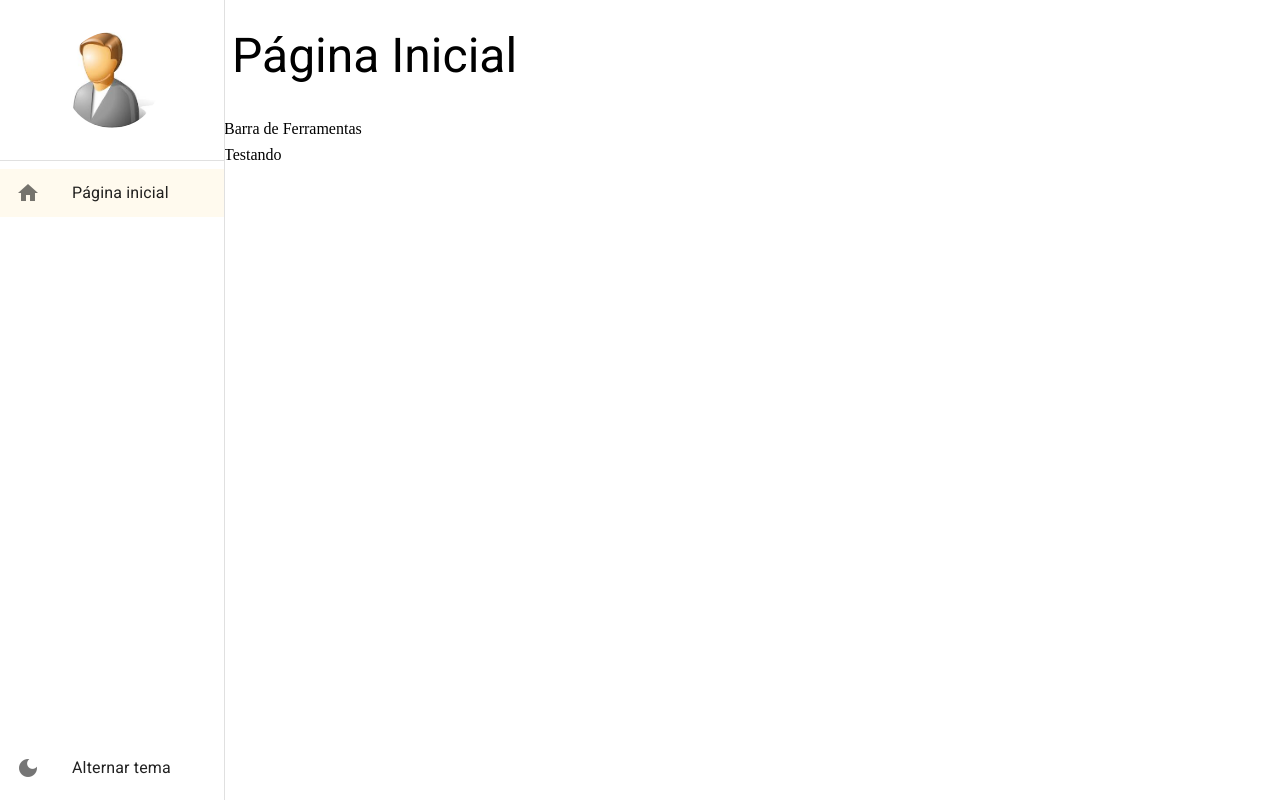
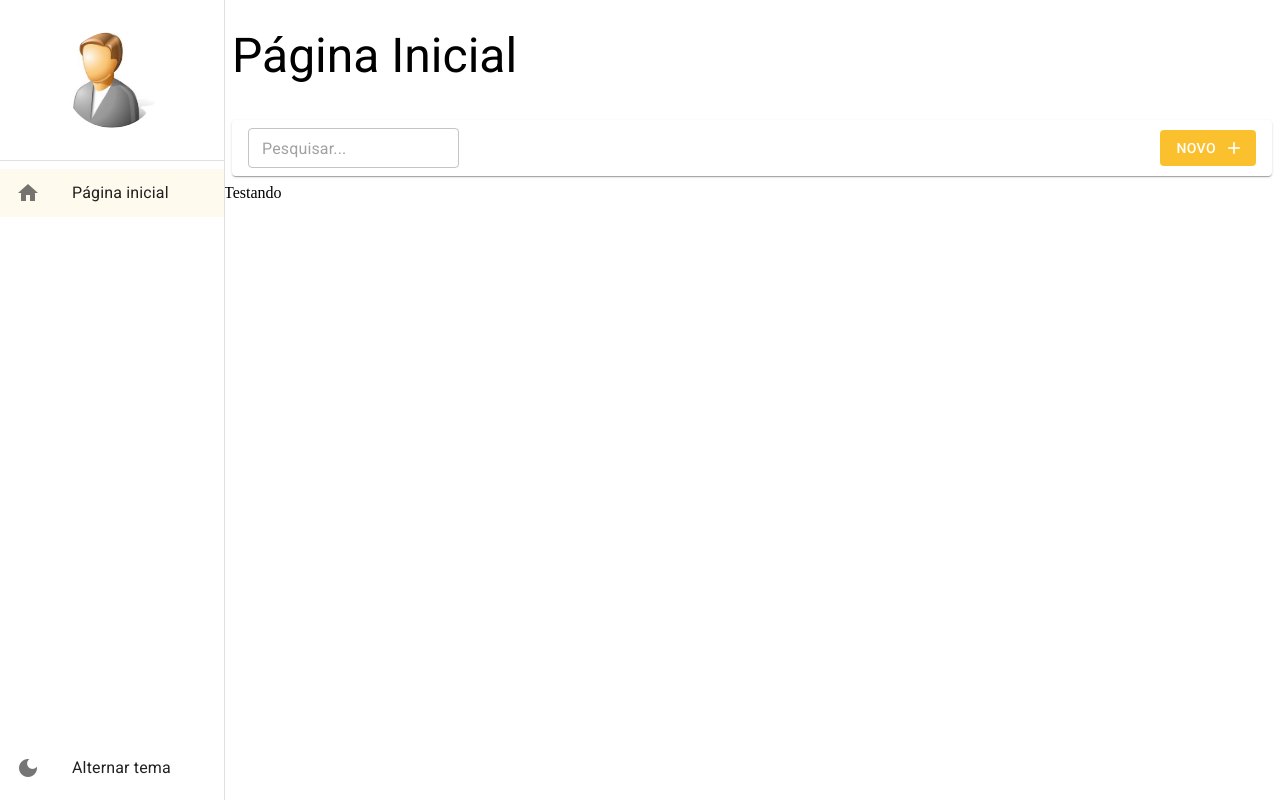
Before and after one commit to JoelcioSantos/cadastros-react, a React (Create React App) app: page /pagina-inicial in a window 1280 px wide. Built offline with nearby package versions, Linux system fonts and the light colour scheme.

Commit message:
Configurando barra de ferramentas

```diff
--- a/src/pages/dashboard/Dashboard.tsx
+++ b/src/pages/dashboard/Dashboard.tsx
@@ -1,8 +1,15 @@
+import { BarraDeFerramentas } from '../../shared/components';
 import { LayoutBaseDePagina } from '../../shared/layouts';
 
 export const Dashboard = () => {
     return (
-        <LayoutBaseDePagina titulo = 'Página Inicial' barraDeFerramentas={<>Barra de Ferramentas</>}>
+        <LayoutBaseDePagina
+            titulo = 'Página Inicial'
+            barraDeFerramentas={
+                <BarraDeFerramentas
+                    mostrarInputBusca
+                />
+            }>
             Testando
         </LayoutBaseDePagina>
     );
--- /dev/null
+++ b/src/shared/components/barra-de-ferramentas/BarraDeFerramentas.tsx
@@ -0,0 +1,58 @@
+import { Box, Button, Icon, Paper, TextField, useTheme } from '@mui/material';
+
+interface IBarraDeFerramentasProps {
+    textoDaBusca?: string;
+    mostrarInputBusca?: boolean;
+    aoMudarTextoDeBusca?: (novoTexto: string) => void;
+    textoBotaoNovo?: string;
+    mostrarBotaoNovo?: boolean;
+    aoClicarEmNovo?: () => void;
+}
+
+export const BarraDeFerramentas: React.FC<IBarraDeFerramentasProps> = ({
+    textoDaBusca = '',
+    mostrarInputBusca = false,
+    aoMudarTextoDeBusca,
+    textoBotaoNovo = 'Novo',
+    mostrarBotaoNovo = true,
+    aoClicarEmNovo
+}) => {
+    const theme = useTheme();
+
+    return (
+        <Box
+            gap={1}
+            marginX={1}
+            padding={1}
+            paddingX={2}
+            display='flex'
+            alignItems='center'
+            height={theme.spacing(5)}
+            component={Paper}
+        >
+            { mostrarInputBusca && (<TextField
+                size='small'
+                value={textoDaBusca}
+                onChange={(e) => aoMudarTextoDeBusca?.(e.target.value)}
+                placeholder='Pesquisar...'
+            />)}
+
+            <Box
+                flex={1}
+                display='flex'
+                justifyContent='end'>
+
+                {mostrarBotaoNovo && (
+                    <Button
+                        color='primary'
+                        disableElevation
+                        variant='contained'
+                        onClick={aoClicarEmNovo}
+                        endIcon={<Icon>add</Icon>}
+                    >{textoBotaoNovo}</Button>
+                )}
+
+            </Box>
+        </Box>
+    );
+};
--- a/src/shared/components/index.ts
+++ b/src/shared/components/index.ts
@@ -1 +1,2 @@
 export * from './menu-lateral/MenuLateral';
+export * from './barra-de-ferramentas/BarraDeFerramentas';
```
